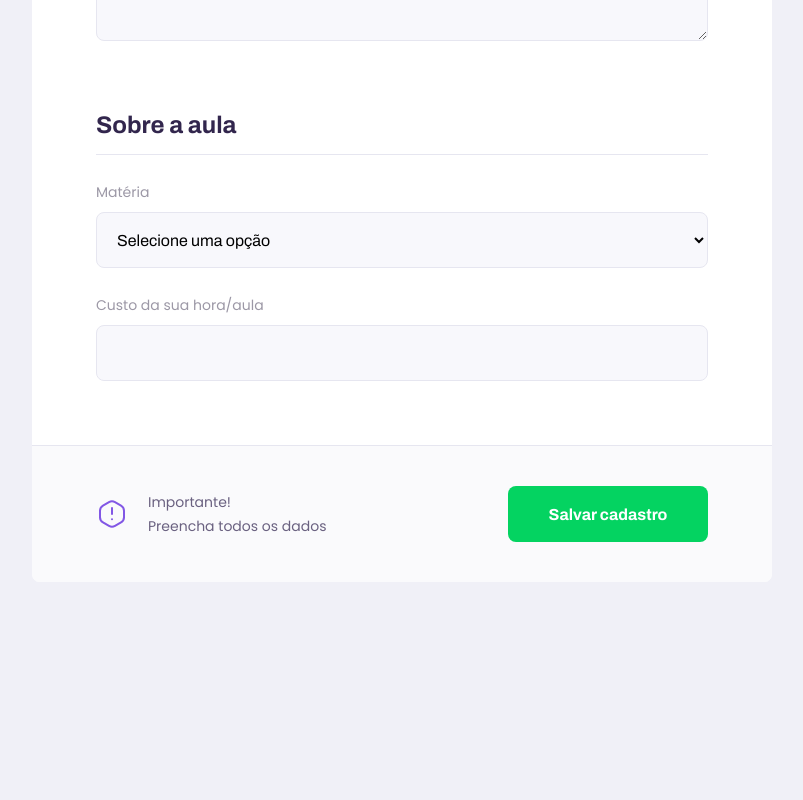
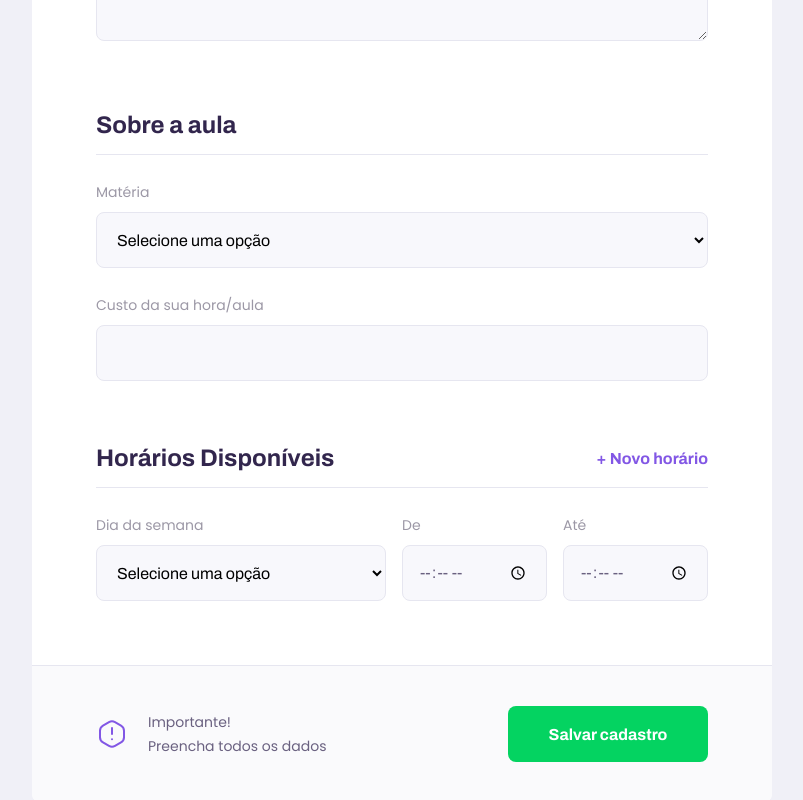
Before and after one commit to macariomartins/proffy-web, a React (Create React App) app: page /give-classes in a window 1280 px wide. Shown: the part 910-1710 px from the top of the page, without its empty margins (238-1041 px from the left). Before the commit the page ends 1492 px from the top, so only its background shows below. Built offline with nearby package versions, Linux system fonts and the light colour scheme.

Commit message:
Add schedule inputs to TeacherForm

```diff
--- a/src/pages/TeacherForm/index.tsx
+++ b/src/pages/TeacherForm/index.tsx
@@ -49,6 +49,35 @@ function TeacherForm() {
           <Input name="cost" label="Custo da sua hora/aula" />
         </fieldset>
 
+        <fieldset>
+          <legend>
+            Horários Disponíveis
+
+            <button type="button">
+              + Novo horário
+            </button>
+          </legend>
+
+          <div className="schedule-item">
+            <Select
+              name="week_daty"
+              label="Dia da semana"
+              options={[
+                { value: '0', label: 'Domingo' },
+                { value: '1', label: 'Segunda-feira' },
+                { value: '2', label: 'Terça-feira' },
+                { value: '3', label: 'Quarta-feira' },
+                { value: '4', label: 'Quinta-feira' },
+                { value: '5', label: 'Sexta-feira' },
+                { value: '6', label: 'Sábado' },
+              ]}
+            />
+
+            <Input name="from" label="De" type="time" />
+            <Input name="to" label="Até" type="time" />
+          </div>
+        </fieldset>
+
         <footer>
           <p>
             <img src={warningIcon} alt="Aviso Importante" />
--- a/src/pages/TeacherForm/styles.css
+++ b/src/pages/TeacherForm/styles.css
@@ -37,6 +37,19 @@
   width: 100%;
   padding-bottom: 1.6rem;
   border-bottom: 1px solid var(--color-line-in-white);
+}
+
+#page-teacher-form main fieldset legend button {
+  background: none;
+  border: 0;
+  color: var(--color-primary);
+  font: 700 1.6rem Archivo;
+  cursor: pointer;
+  transition: background-color 0.2s;
+}
+
+#page-teacher-form main fieldset legend button:hover {
+  color: var(--color-primary-dark);
 }
 
 #page-teacher-form main fieldset .input-block + .textarea-block,
@@ -102,6 +115,17 @@
     padding: 0 6.4rem;
   }
 
+  #page-teacher-form main .schedule-item {
+    display: grid;
+    grid-template-columns: 2fr 1fr 1fr;
+    column-gap: 1.6rem;
+
+  }
+
+  #page-teacher-form main .schedule-item .input-block {
+    margin-top: 0 !important;
+  }
+
   #page-teacher-form main footer {
     padding: 4.0rem 6.4rem;
     display: flex;
```
